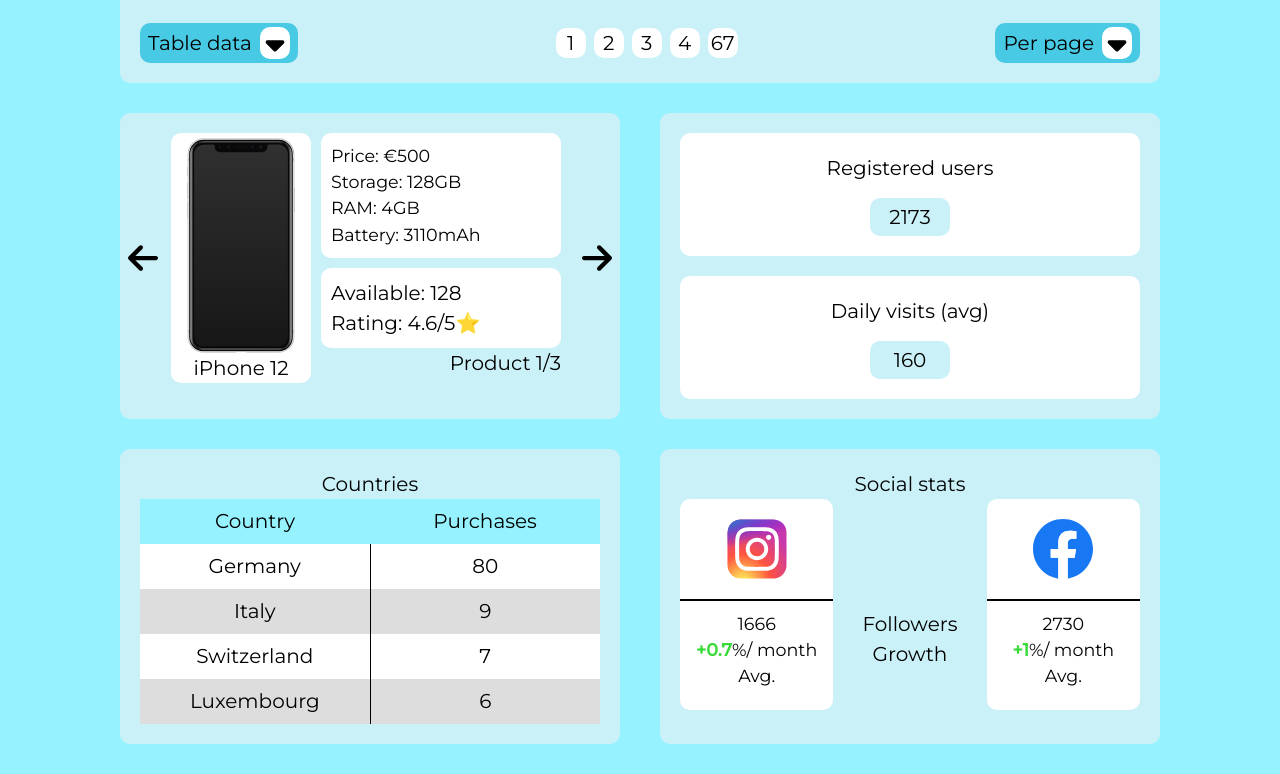
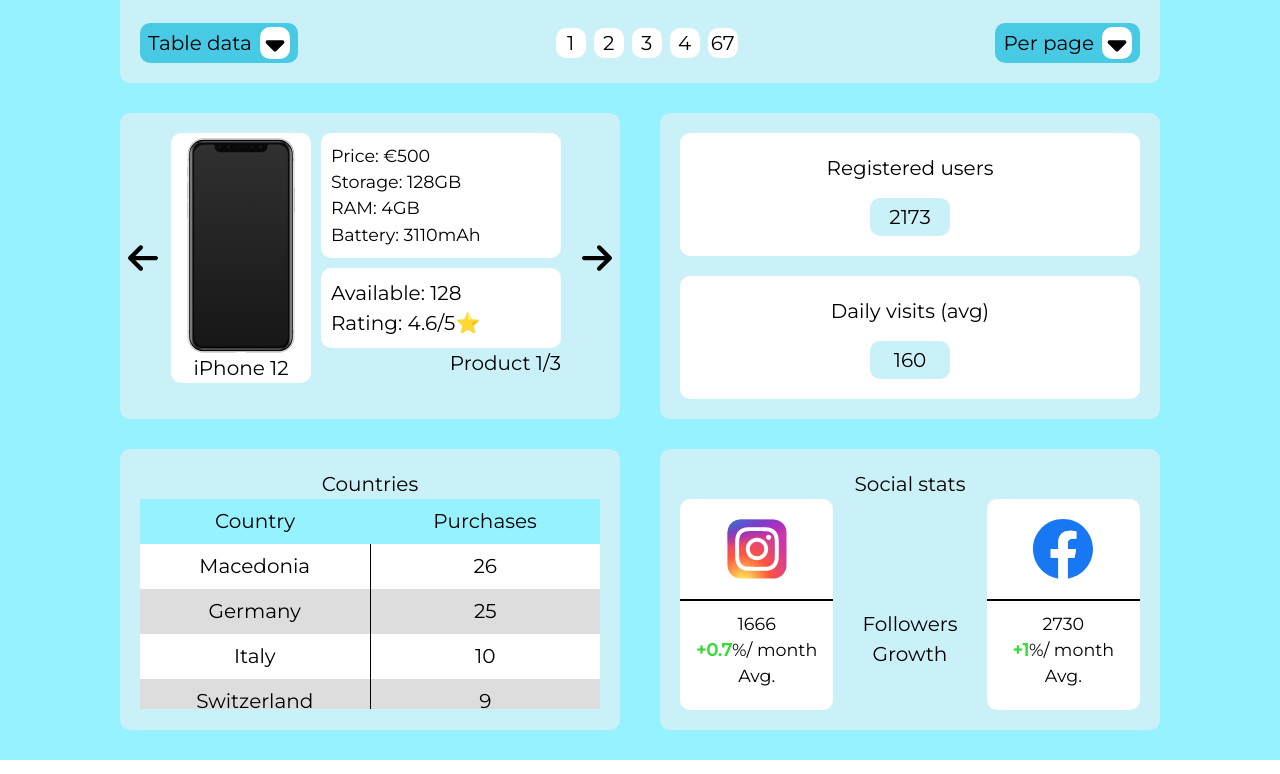
Before and after one commit to lazarevkristijan/sales-dashboard, a React (Vite) app: page / in a window 1280 px wide. Shown: the part 1691-2465 px from the top of the page. Built offline with nearby package versions, Linux system fonts and the light colour scheme.

Commit message:
new contries

```diff
--- a/constants/index.ts
+++ b/constants/index.ts
@@ -269,20 +269,36 @@
 
 export const countryTableData = [
   {
+    country: "Macedonia",
+    purchases: 26,
+  },
+  {
     country: "Germany",
-    purchases: 80,
+    purchases: 25,
   },
   {
     country: "Italy",
+    purchases: 10,
+  },
+  {
+    country: "Switzerland",
     purchases: 9,
   },
   {
-    country: "Switzerland",
-    purchases: 7,
+    country: "Greece",
+    purchases: 8,
   },
   {
-    country: "Luxembourg",
-    purchases: 6,
+    country: "USA",
+    purchases: 8,
+  },
+  {
+    country: "Austria",
+    purchases: 8,
+  },
+  {
+    country: "China",
+    purchases: 8,
   },
 ]
 
--- a/sections/Countries.tsx
+++ b/sections/Countries.tsx
@@ -19,7 +19,7 @@
       <p className={`${isDarkMode ? "text-white" : "text-black"} text-center`}>
         Countries
       </p>
-      <div className="mx-[20px] ">
+      <div className="mx-[20px] overflow-y-scroll h-[210px]">
         <table className="w-full text-center">
           <thead>
             <tr className="h-[45px] ">
```
